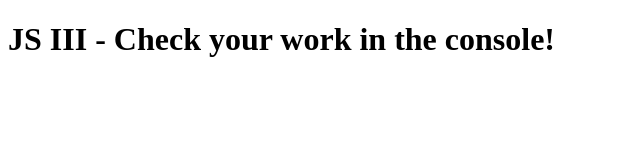
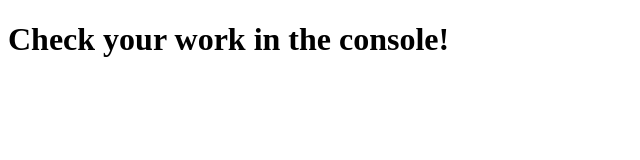
Before and after one commit to efugleberg/McGinnisJS, a plain HTML site: page files/index.html in a window 1280 px wide. Shown: the whole page, without its empty margins (0-640 px from the left). Drawn offline with Linux system fonts and the light colour scheme.

Commit message:
added prototypes v2

```diff
--- a/files/index.html
+++ b/files/index.html
@@ -12,6 +12,6 @@
 </head>
 
 <body>
-<h1>JS III - Check your work in the console!</h1>
+<h1>Check your work in the console!</h1>
 </body>
 </html>
```
